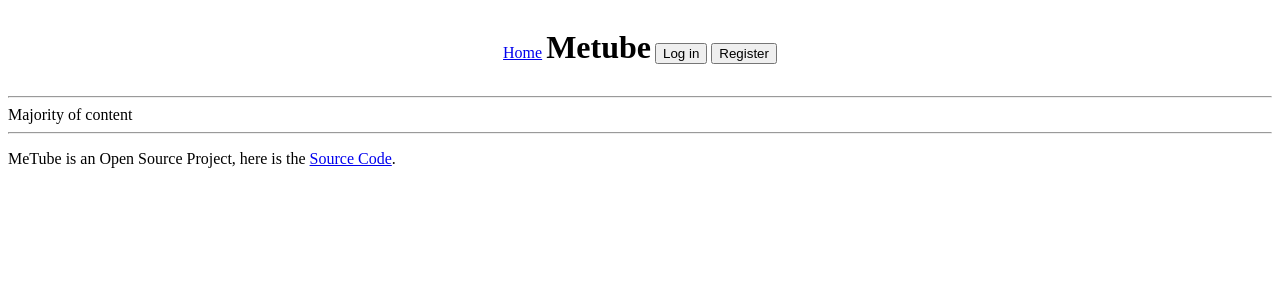
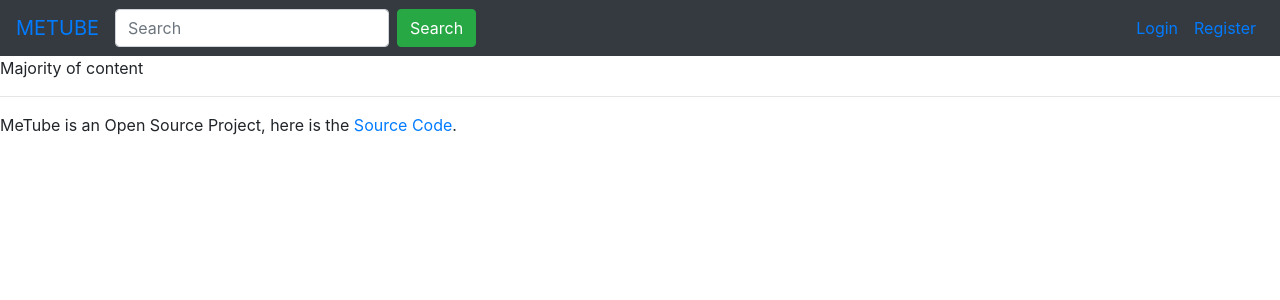
Before and after one commit to reginaldFerland/4620_MeTube, a PHP site: page /index.php in a window 1280 px wide. Shown: the top 300 px of the page. Run offline with PHP 8.4, Linux system fonts and the light colour scheme.

Commit message:
redesigned header

```diff
--- a/header.php
+++ b/header.php
@@ -1,57 +1,40 @@
 <header>
-<style>
-#outer {
-    width:100%;
-    text-align:center;
-}
-.inner {
-    display:inline-block;
-}
-</style>
 
+<!-- Nav bar -->
+<nav class="navbar navbar-expand navbar-inverse bg-dark">
+  <!-- Logo -->
+  <a class="navbar-brand" href="./">METUBE</a>
 
-<div id="outer">
-<div class="inner">
-<a href='index.php' >Home</a>
-</div>
-<div class="inner">
-<h1> Metube </h1>
-</div>
+  <!-- Search Bar -->
+  <form class="form-inline" action="">
+    <input class="form-control mr-sm-2" type="text" placeholder="Search">
+    <button class="btn btn-success" type="submit">Search</button>
+  </form>
 
-<?php
-if(!isset($_SESSION['username'])) {
-echo('
-<div class="inner">
-<form action="login.php" method="post">
+  <!-- Determine if logged in -->
+  <?php
+  if(isset($_SESSION['username'])) {
+  echo('
+    <!-- Log out -->
+    <ul class="navbar-nav ml-auto">
+      <li class="nav-item">
+        <a class="nav-link" href="./logout.php">Log Out</a>
+      </li>
+    </ul>
 
-	<input type="submit" class="button"  VALUE = "Log in" >
-</form>
-</div>
+  ');}
+  else {
+  echo('
+    <!-- Log in or Register -->
+    <ul class="navbar-nav ml-auto">
+      <li class="nav-item">
+        <a class="nav-link" href="./login.php">Login</a>
+      </li>
+      <li class="nav-item">
+        <a class="nav-link" href="./register.php">Register</a>
+      </li>
+    </ul>
+  ');} ?>
 
-<div class="inner">
-<form action="register.php" method="post">
-
-	<input type="submit" class="button"  VALUE = "Register" >
-</form>
-</div>
-');
-}
-
-else {
-echo('
-<div class="inner">
-<form action="logout.php" method="post">
-
-	<input type="submit" class="button"  VALUE = "Log out" >
-</form>
-</div>
-
-');
-}
-
-?>
-</div>
-
-<hr>
-
+</nav>
 </header>
--- a/index.php
+++ b/index.php
@@ -2,6 +2,7 @@
 <html>
 <head>
 <title>MeTube</title>
+<link rel="stylesheet" href="https://maxcdn.bootstrapcdn.com/bootstrap/4.0.0/css/bootstrap.min.css">
 </head>
 <body>
 
--- /dev/null
+++ b/notes.txt
@@ -0,0 +1 @@
+Will create a cookie to store session ID. When login add session ID to cookie, when page load check for session ID. when logout remove ID.
```
